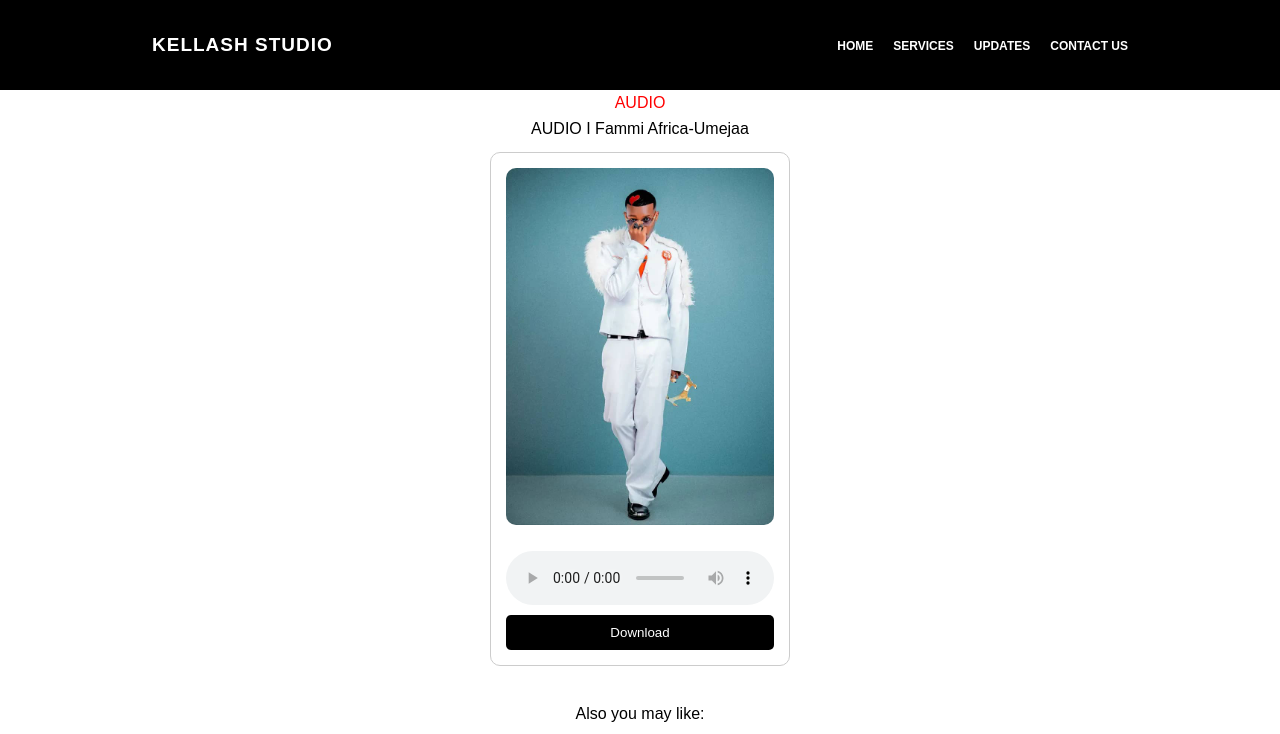
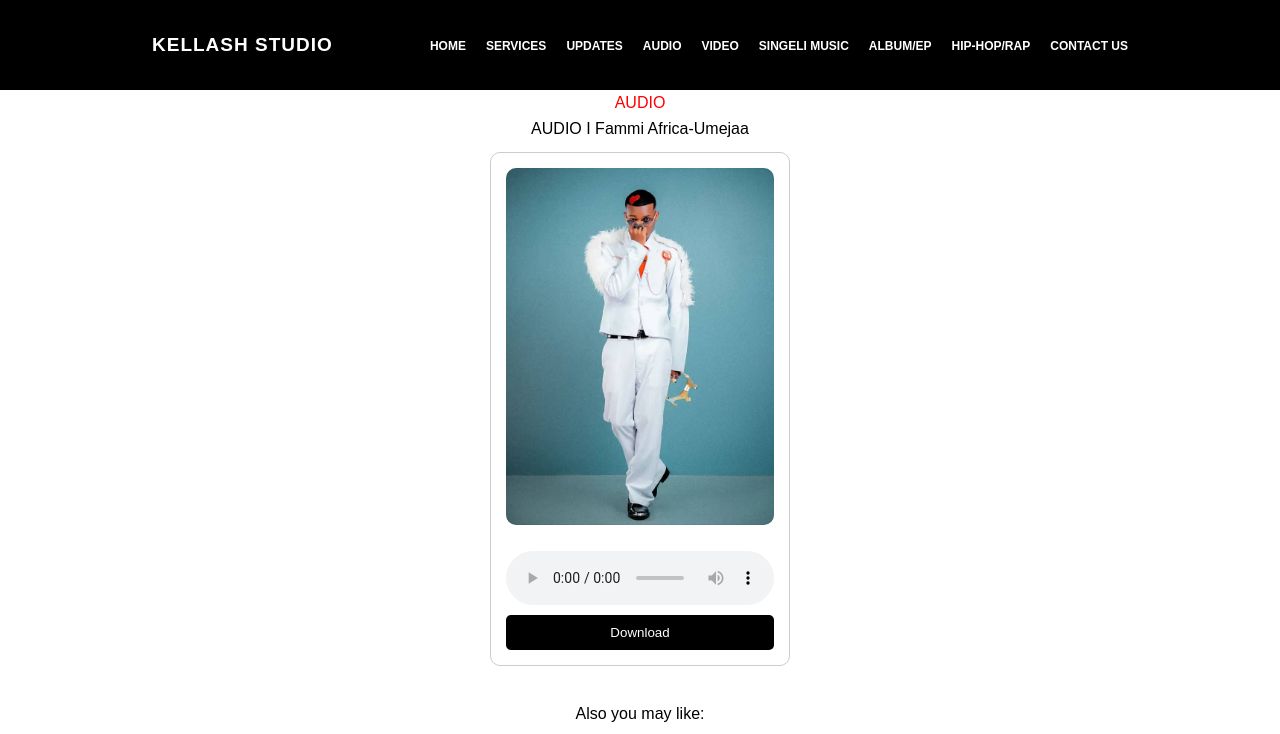
Before and after one commit to patrobamsagati/kellash-studio, a plain HTML site: page fammi.html in a window 1280 px wide. Shown: the top 734 px of the page. Drawn offline with nearby package versions, Linux system fonts and the light colour scheme.

Commit message:
Update fammi.html

```diff
--- a/fammi.html
+++ b/fammi.html
@@ -3,10 +3,6 @@
 <head>
     <meta charset="UTF-8">
     <meta name="viewport" content="width=device-width, initial-scale=1.0">
-    <title>KELLASH STUDIO</title>
-    <meta name="description" content="Kellash Studio is a Tanzanian music platform for artists to record, upload, and share their songs.">
-  <meta name="keywords" content="Kellash Studio, Akwiz Kellash, Tanzanian music, record studio, download songs">
-  <meta name="author" content="Akwiz Kellash">
   <title>Fammi Africa-Umejaa| Kellash Studio</title>
   <meta name="description" content="Sikiliza na pakua nyimbo umejaa kutoka Fammi Africa - kupitia Kellash Studio. Music Tanzania | Download MP3.">
   <meta name="keywords" content="fammi africa,Umejaa, Kellash Studio, Tanzania Music, Download, New Song">
@@ -24,12 +20,25 @@
 
  <header>
     <nav class="navbar">
-      <div class="logo">KELLASH STUDIO</div>
+      <div class="logo"> KELLASH STUDIO</div>
       <ul class="nav-links">
-      <li><a href="index.html">Home</a></li>
-                <li><a href="services.html">Services</a></li>
-                <li><a href="updates.html">Updates</a></li>
+      <li><a href="index.html">Home</a></li> <br>
+       <li><a href="services.html">Services</a></li> <br>
+         <li><a href="updates.html">Updates</a></li> <br>
+         <li><a href="audio.html">Audio</a></li> <br>
+          <li><a href="">video</a></li> <br>
+
+      <li><a href="">Singeli music</a></li> <br>
+      <li><a href="">Album/EP</a></li> <br>
+         <li><a href="">Hip-hop/Rap</a></li> <br>
+
+
+
                 <li><a href="contact.html">Contact us</a></li>
+
+
+
+
             </ul>
       <!-- burger menu -->
       <div class="burger">
```
